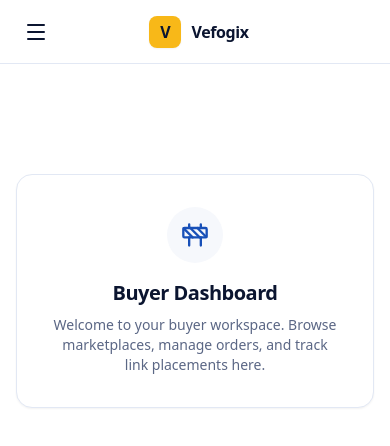
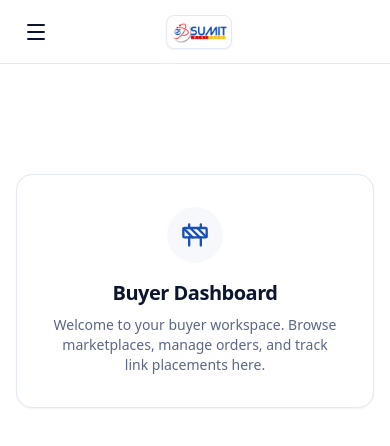
Before and after one commit to ayushdigitech063-ai/vifogix-clone, a React (Vite) app: page /buyer-dashboard in a window 390 px wide. Shown: the top 446 px of the page. Built offline with nearby package versions, Linux system fonts and the light colour scheme.

Commit message:
feat(branding): add logo image to dashboard sidebars and mobile headers

```diff
--- a/src/layouts/DashboardLayout.jsx
+++ b/src/layouts/DashboardLayout.jsx
@@ -56,10 +56,13 @@ const DashboardLayout = () => {
             className="flex items-center gap-2.5 focus-visible:outline-2 focus-visible:outline-primary rounded-md"
             title="Go to homepage"
           >
-            <div className="flex h-8 w-8 items-center justify-center rounded-lg bg-accent-yellow font-black text-fg shadow-xs">
-              V
+            <div className="flex items-center rounded-lg bg-white p-1 shadow-xs border border-border">
+              <img
+                src="/images/logo.png"
+                alt="Logo"
+                className="h-6 w-auto object-contain"
+              />
             </div>
-            <span className="font-bold text-fg tracking-tight">Vefogix</span>
           </Link>
 
           <div className="w-8" aria-hidden="true" />
--- a/src/layouts/DashboardSidebar.jsx
+++ b/src/layouts/DashboardSidebar.jsx
@@ -35,12 +35,13 @@ const DashboardSidebar = ({ isOpen, onClose }) => {
             className="flex items-center gap-3 focus-visible:outline-2 focus-visible:outline-accent-yellow rounded-md"
             title="Go to homepage"
           >
-            <div className="flex h-9 w-9 items-center justify-center rounded-lg bg-accent-yellow font-black text-fg text-lg shadow-sm">
-              V
+            <div className="flex items-center rounded-lg bg-white p-1.5 shadow-xs">
+              <img
+                src="/images/logo.png"
+                alt="Logo"
+                className="h-6 w-auto object-contain"
+              />
             </div>
-            <span className="font-bold text-lg text-white tracking-tight">
-              Vefogix
-            </span>
           </Link>
 
           {/* Close button for mobile drawer */}
```
